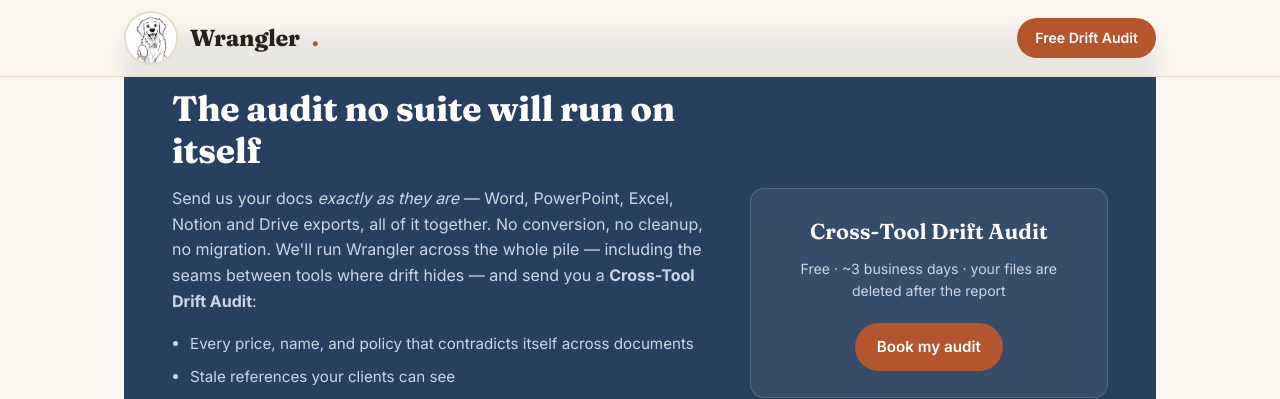
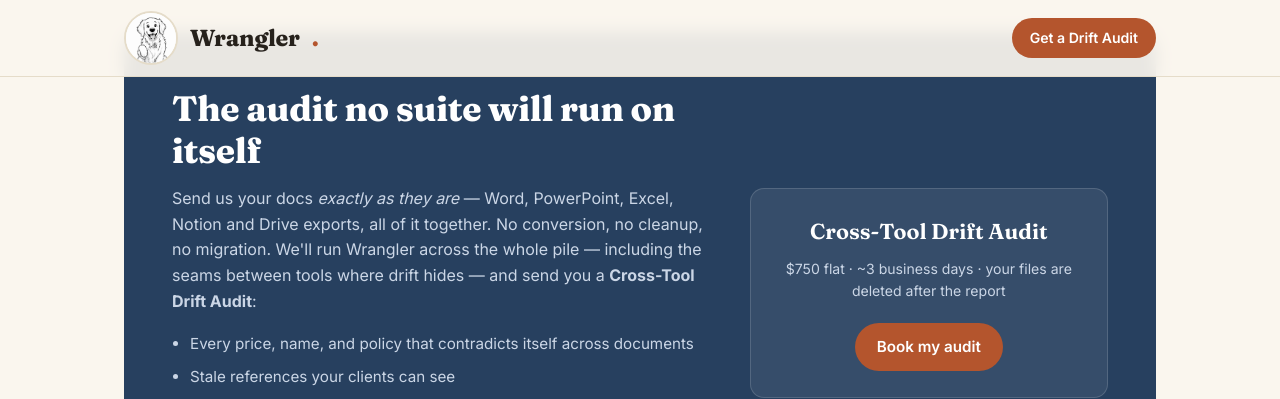
Before and after one commit to grokitlabs/grokitlabs.io, a Jekyll site: the page wrangler.html, which Jekyll copies as it is, in a window 1280 px wide and 900 px high, scrolled down 3125 px. Shown: the top 399 px of the window. Built offline with Jekyll 4.4.1, drawn with Linux system fonts in a browser that asks for light colours; some of the changed text lies outside the part shown.

Commit message:
update landing page

```diff
--- a/wrangler.html
+++ b/wrangler.html
@@ -131,7 +131,7 @@
       <img src="assets/tj-cartoon.png" alt="TJ, the Wrangler mascot" onerror="this.style.display='none'">
       Wrangler<span class="rope">.</span>
     </a>
-    <a class="btn btn-rust btn-sm" href="#audit">Free Drift Audit</a>
+    <a class="btn btn-rust btn-sm" href="#audit">Get a Drift Audit</a>
   </div>
 </nav>
 
@@ -142,7 +142,7 @@
       <h1>One simple tool for your whole company: projects, and the real documents behind them. In sync, automatically. <em>Yours, forever.</em></h1>
       <p class="sub">"Where does it stand?" and "where's the file?" finally have the same answer. Wrangler manages your projects alongside the actual Word, Excel, and Google documents they produce — not notes about them — with an agent keeping everything current and agreeing. Nothing changes without your say-so, and every file stays yours to walk away with.</p>
       <div class="hero-ctas">
-        <a class="btn btn-rust" href="#audit">Get a free Drift Audit</a>
+        <a class="btn btn-rust" href="#audit">Get a Drift Audit</a>
         <a class="btn btn-ghost" href="#waitlist">Join the waitlist</a>
       </div>
       <p class="micro">Works with the files you already have — Word, Excel, PowerPoint, Notion, Google Docs. No migration, no conversion.</p>
@@ -280,7 +280,7 @@
       </div>
       <div class="audit-card">
         <div class="big">Cross-Tool Drift Audit</div>
-        <p>Free · ~3 business days · your files are deleted after the report</p>
+        <p>$750 flat · ~3 business days · your files are deleted after the report</p>
         <!-- Replace href with your Calendly / booking link -->
         <a class="btn btn-rust" href="#waitlist" id="auditCta">Book my audit</a>
       </div>
@@ -324,7 +324,7 @@
         </select>
         <button class="btn btn-primary" type="submit">Join the waitlist</button>
       </form>
-      <p class="success" id="wlSuccess">You're on the list — we'll be in touch soon. 🤠</p>
+      <p class="success" id="wlSuccess">You're on the list. You're golden. 🤠</p>
       <p class="form-note">No spam, no "content." Just a note when it's your turn.</p>
     </div>
   </div>
```
Also changed, not shown: other parts of wrangler.html (+2 -2 lines).
